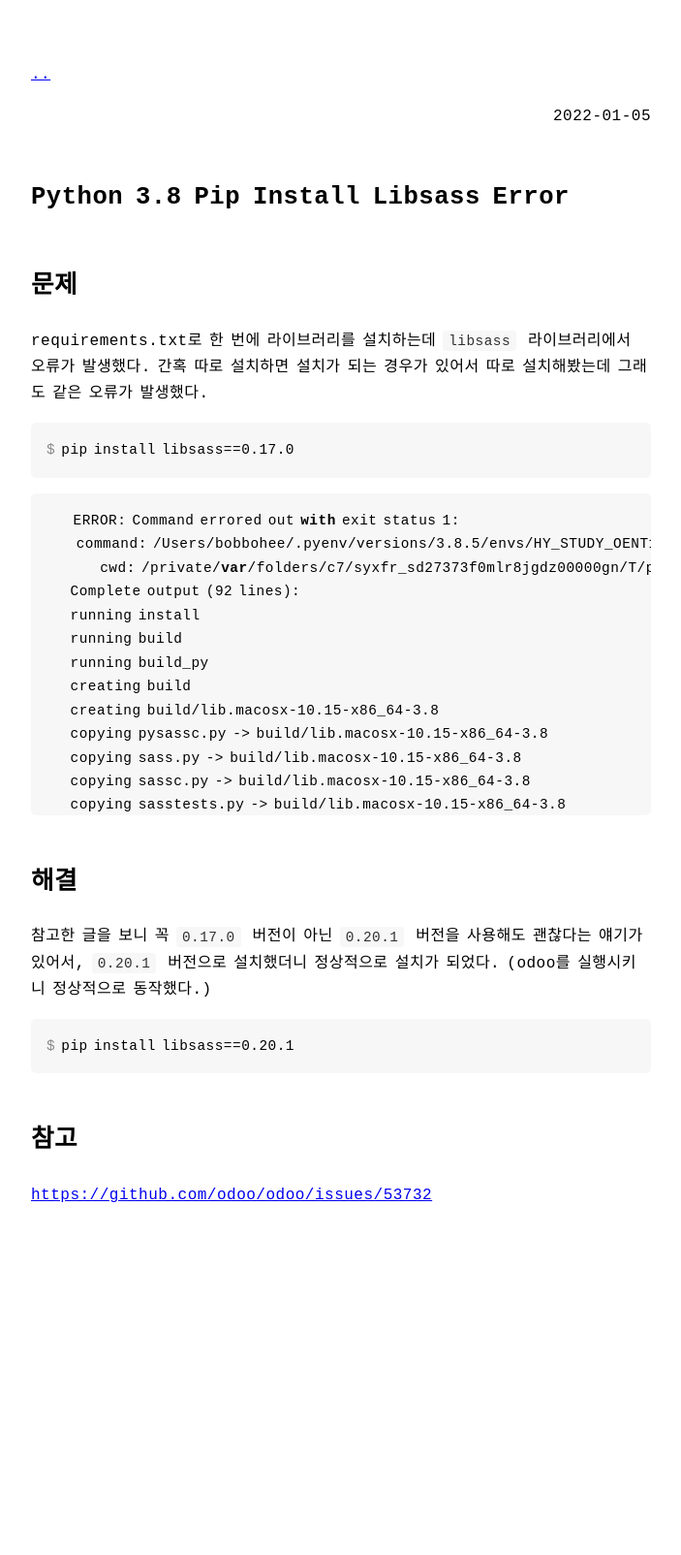
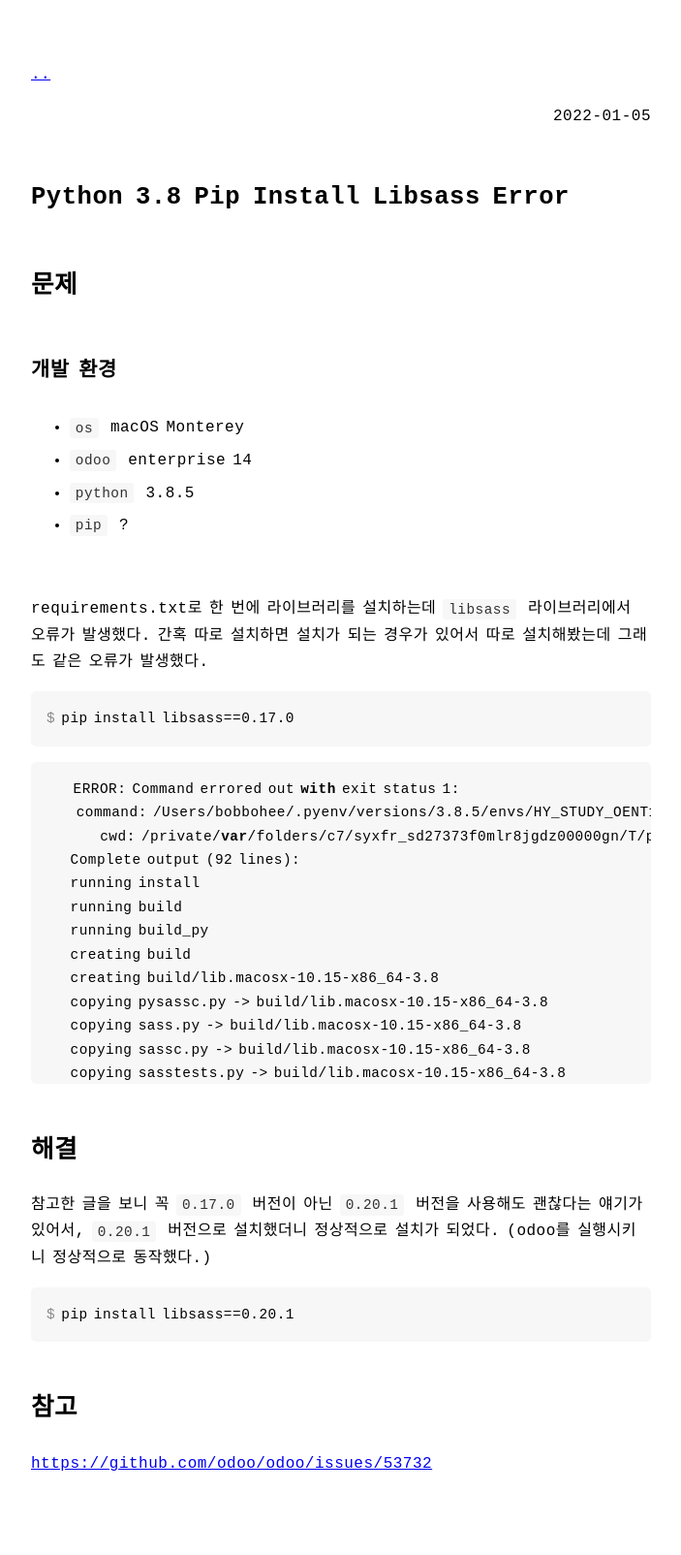
Before and after one commit to bobbohee/no-access-please, a Jekyll site: the page built from _posts/2022-01-05-python-3.8-pip-install-libsass-error.md, in a window 1280 px wide. Shown: the whole page at 97% size, without its empty margins (288-991 px from the left). Built offline with Jekyll 4.4.1, drawn with Linux system fonts in a browser that asks for light colours; before the commit the page ends 1327 px from its top, so only the background shows below that.

Commit message:
[EDIT] 2022-01-05 글 libsass 패키지 설치 오류가 발생한 개발 환경 정보 추가

```diff
--- a/_posts/2022-01-05-python-3.8-pip-install-libsass-error.md
+++ b/_posts/2022-01-05-python-3.8-pip-install-libsass-error.md
@@ -4,6 +4,15 @@ category: odoo
 ---
 
 # 문제
+
+#### 개발 환경
+
+- `os` macOS Monterey
+- `odoo` enterprise 14
+- `python` 3.8.5
+- `pip` ?
+
+<br>
 
 requirements.txt로 한 번에 라이브러리를 설치하는데 `libsass` 라이브러리에서 오류가 발생했다.
 간혹 따로 설치하면 설치가 되는 경우가 있어서 따로 설치해봤는데 그래도 같은 오류가 발생했다.
```
